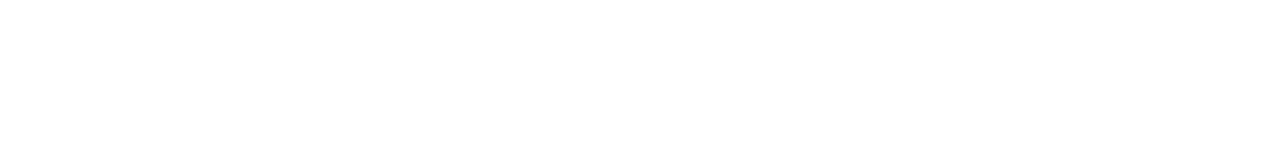
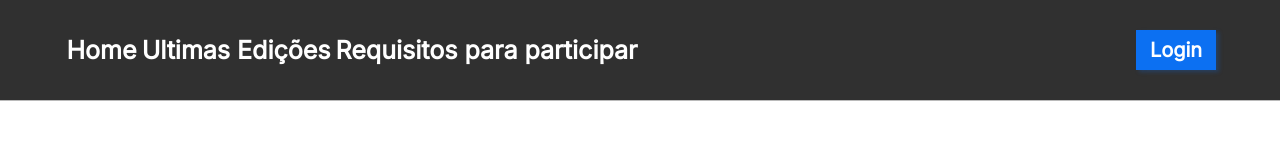
Before and after one commit to CarlosEduardoFurlan/Projeto1-Bootcamp-DNC, a plain HTML site: page index.html in a window 1280 px wide. Drawn offline with Linux system fonts and the light colour scheme.

Commit message:
Criação do Estilo CSS do Menu

```diff
--- /dev/null
+++ b/estilo.css
@@ -0,0 +1,57 @@
+/* Importação de Fonte */
+@import url('https://fonts.googleapis.com/css2?family=Inter:wght@100;400&display=swap');
+
+        body {
+            margin: 0px; /* Margem Externa */
+            padding: 0px; /* Margem Interna */
+        }
+
+        /* Menu de Navegação Principal */
+        #principal {
+            width: 100%;
+            height: 100px;
+            background-color: #303030;
+
+            display: flex;
+            justify-content: space-between;
+            align-items: center;
+            border-bottom: 1px solid #BABABA;
+        }
+
+            #menu {
+                display: flex;
+                width: 45%;
+                justify-content: space-around;
+                align-items: center;
+
+                margin-left: 5%;
+            }
+
+            #principal div a {
+                font-family: 'Inter';
+                font-size: 25px;
+                font-weight: 600;
+                color: white;
+                text-decoration: none;
+            }
+
+                #principal div a:hover {
+                    color: #CCCCCC;
+                }
+
+            #principal button {
+                margin-right: 5%;
+                background-color: #0C70F2;
+                border: 0px;
+
+                height: 40px;
+                width: 80px;
+
+                font-family: 'Inter';
+                font-size: 20px;
+                font-weight: 600;
+                color: white;
+
+                box-shadow: 3px 2px 4px rgba(12, 112, 242, 0.25);
+                cursor: pointer;
+            }
--- a/index.html
+++ b/index.html
@@ -5,8 +5,17 @@
     <meta http-equiv="X-UA-Compatible" content="IE=edge">
     <meta name="viewport" content="width=device-width, initial-scale=1.0">
     <title>Bootcamp DNC</title>
+    <link rel="stylesheet" href="estilo.css">
 </head>
 <body>
+    <nav id="principal">
+        <div id="menu">
+            <a href="">Home</a>
+            <a href="">Ultimas Edições</a>
+            <a href="">Requisitos para participar</a>
+        </div>
+        <button>Login</button>
+    </nav>
 
 </body>
 </html>
```
